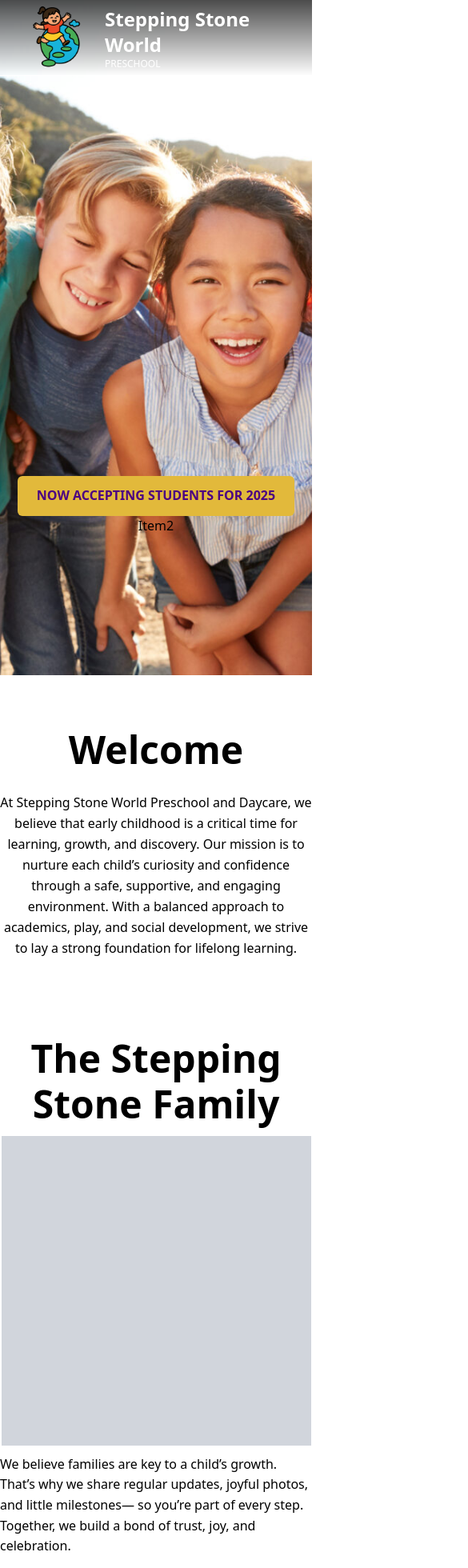
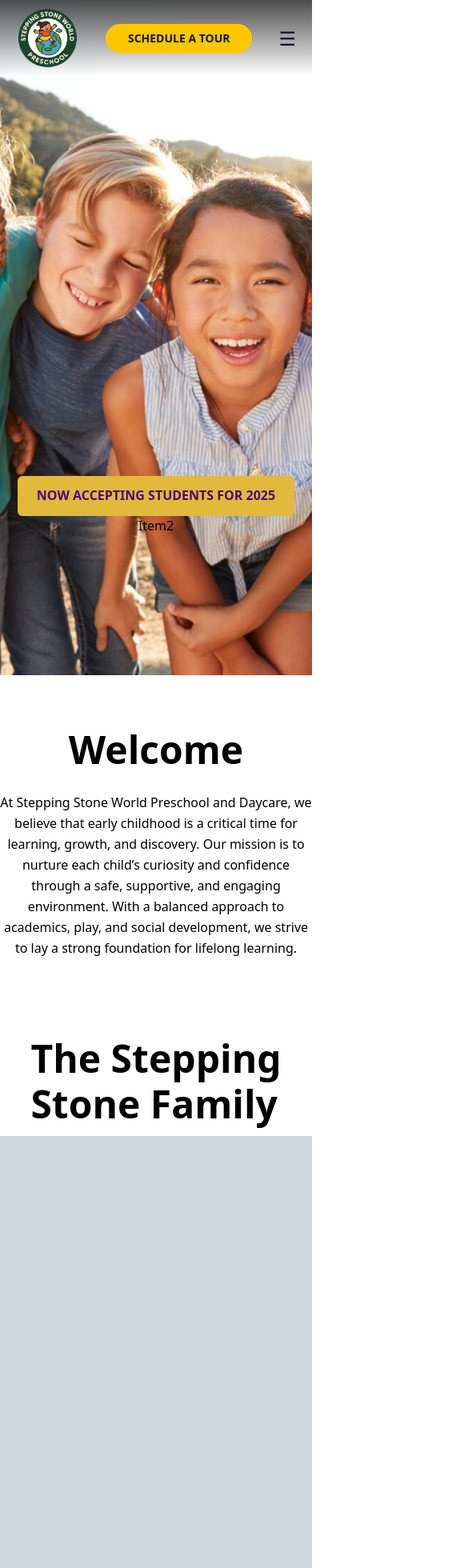
Before and after one commit to Anishb00/PreschoolReactSite, a Next.js app: page / in a window 390 px wide. Shown: the top 1960 px of the page at 80% size, 585 px wide, since content can reach past the window. Built offline with nearby package versions, Linux system fonts and the light colour scheme.

Commit message:
fix: made the landing page more responsive at smaller screen sizes

```diff
--- a/docker-compose.yml
+++ b/docker-compose.yml
@@ -42,6 +42,8 @@ services:
       MYSQL_DATABASE: ${DB_NAME}
       MYSQL_USER: ${DB_USER}
       MYSQL_PASSWORD: ${DB_PASSWORD}
+    # ports:
+    #   - "127.0.0.1:3306:3306" # remove if you want to use app outside of docker containers
     volumes:
       - mysql_data:/var/lib/mysql
       - ./sqlScripts/Schema.sql:/docker-entrypoint-initdb.d/01-schema.sql:ro
--- a/src/app/(site)/components/About.tsx
+++ b/src/app/(site)/components/About.tsx
@@ -1,6 +1,6 @@
 export default function About() {
   return (
-    <section className="flex w-full flex-col items-center space-y-24 pt-16">
+    <section className="flex w-full flex-col items-center pt-16">
       {/* Welcome Section */}
       <div className="mx-auto max-w-3xl text-center">
         <h1 className="mb-6 text-5xl font-semibold">Welcome</h1>
@@ -15,30 +15,29 @@ export default function About() {
       </div>
 
       {/* Middle Section - Two Column */}
-      <div className="flex max-w-[1233px] flex-col items-center justify-center gap-[11px] lg:flex-row">
-        <h2 className="text-center text-5xl font-semibold lg:w-1/3">
+      <div className="mt-24 flex max-w-[1233px] flex-col items-center justify-center gap-[11px] lg:flex-row">
+        <h2 className="text-ce1nter text-5xl font-semibold lg:w-1/3">
           The Stepping
           <br />
           Stone Family
         </h2>
 
-        <div className="h-[387px] w-[387px] bg-gray-300" />
+        <div className="h-[543px] w-[100%] max-w-[543px] bg-gray-300 lg:w-[387px]" />
 
-        <p className="paragraph self-end lg:w-1/3">
-          We believe families are key to a child’s growth. That’s why we share
-          regular updates, joyful photos, and little milestones— so you’re part
-          of every step. Together, we build a bond of trust, joy, and
-          celebration.
+        <p className="px-[10px] paragraph self-end lg:w-1/3 text-center">
+          We believe families are key to a child’s growth. That’s why we share regular updates,
+          joyful photos, and little milestones, so you’re part of every step. Together, we build
+          a bond of trust, joy, and celebration.
         </p>
       </div>
 
       {/* Bottom Section - Image Left, Text Right */}
-      <div className="flex w-full flex-col items-center justify-between gap-8 lg:flex-row">
-        <div className="h-[450px] w-1/2 bg-gray-300" />
+      <div className="mt-12 mb-12 flex w-full flex-col items-center justify-between gap-8 lg:flex-row">
+        <div className="h-[450px] w-[100%] max-w-[543px] bg-gray-300 lg:w-1/2 lg:max-w-none"/>
 
         <div className="text-center lg:w-1/2 lg:text-center">
           <h2 className="mb-4 text-5xl font-semibold">First Steps</h2>
-          <p className="paragraph text-base leading-relaxed">
+          <p className="px-[10px] paragraph text-base leading-relaxed">
             From the moment you arrive, you’ll feel the warmth of our community.
             We create a safe, loving space where children feel supported, seen,
             and excited to learn.
--- a/src/app/(site)/components/Hero.tsx
+++ b/src/app/(site)/components/Hero.tsx
@@ -3,7 +3,7 @@ import Button from "@/app/components/ui/button";
 export default function Hero({ imagename }: { imagename: string }) {
   return (
     <div
-      className="flex h-screen w-full flex-col items-center justify-center bg-green-500 bg-cover bg-center"
+      className="flex h-screen flex-col items-center justify-center bg-green-500 bg-cover bg-center"
       style={{ backgroundImage: `url(${imagename})` }}
     >
       <div className="h-[50%]"></div>
--- a/src/app/(site)/components/Nav.tsx
+++ b/src/app/(site)/components/Nav.tsx
@@ -14,6 +14,7 @@ import styles from "@/app/(site)/rootlayout.module.css";
 
 export default function Navbar({ forceActive = false }: { forceActive?: boolean }) {
   const [active, setActive] = useState(forceActive);
+  const [menuOpen, setMenuOpen] = useState(false);
 
   var pathname = usePathname();
 
@@ -49,9 +50,9 @@ export default function Navbar({ forceActive = false }: { forceActive?: boolean
     <header
       className={`fixed inset-x-0 top-0 z-50 ${active ? styles.navbaractive : styles.navbarinactive}`}
     >
-      <div className="container mx-auto flex items-center justify-between px-6 [box-shadow:inset_0_-1px_0_0_#ffffff]">
-        {/* Logo + Wordmark */}
-        <Link href="/" className="flex items-center space-x-3">
+      <div className="mx-auto flex w-full max-w-screen-2xl items-center justify-between gap-4 px-3 sm:px-5 lg:px-8 [box-shadow:inset_0_-1px_0_0_#ffffff]">
+        {/* Logo + wordmark on wide screens */}
+        <Link href="/" className="hidden flex-shrink-0 items-center space-x-3 xl:flex">
           <Image
             src="/preschoollogo.png"
             alt="SSW"
@@ -67,8 +68,19 @@ export default function Navbar({ forceActive = false }: { forceActive?: boolean
           </div>
         </Link>
 
+        {/* Compact logo when space is tight */}
+        <Link href="/" className="flex flex-shrink-0 items-center xl:hidden">
+          <Image
+            src="/preschoollogowithtext.png"
+            alt="Stepping Stone World Preschool"
+            width={95}
+            height={95}
+            priority
+          />
+        </Link>
+
         {/* Nav links */}
-        <nav className="hidden space-x-8 text-sm font-semibold uppercase md:flex">
+        <nav className="hidden min-w-0 flex-1 items-center justify-between text-sm font-semibold uppercase md:flex">
           <Link href="/AboutUs" style={styleActive('AboutUs')}>About</Link>
           <Link href="/Programs" style={styleActive('Programs')}>Programs</Link>
           <Link href="/Calendar" style={styleActive('Calendar')}>Calendar</Link>
@@ -79,11 +91,35 @@ export default function Navbar({ forceActive = false }: { forceActive?: boolean
         {/* "Schedule a Tour" button */}
         <Link
           href="/schedule"
-          className="hidden rounded-full bg-yellow-400 px-4 py-2 text-sm font-semibold text-gray-900 uppercase transition hover:bg-yellow-500 md:inline-block"
+          className="flex w-1/2 max-w-xs flex-shrink-0 items-center justify-center rounded-full bg-yellow-400 px-3 py-2 text-sm font-semibold uppercase text-gray-900 transition hover:bg-yellow-500 md:w-auto md:max-w-none md:px-4 md:mx-0 mx-auto"
         >
           Schedule a Tour
         </Link>
+
+        {/* Mobile menu button */}
+        <button
+          type="button"
+          onClick={() => setMenuOpen((prev) => !prev)}
+          className="flex flex-shrink-0 items-center rounded-md bg-transparent px-2 py-2 text-gray-900 focus:outline-none focus:ring-2 focus:ring-gray-300 md:hidden"
+          aria-expanded={menuOpen}
+          aria-label="Toggle navigation menu"
+        >
+          <span className="text-2xl">☰</span>
+        </button>
       </div>
+
+      {/* Mobile dropdown menu */}
+      {menuOpen && (
+        <div className="mx-auto w-full max-w-screen-2xl px-3 pb-4 sm:px-5 lg:px-8 md:hidden">
+          <nav className="flex flex-col gap-3 rounded-lg bg-white/80 px-4 py-4 shadow-lg backdrop-blur">
+            <Link href="/AboutUs" style={styleActive('AboutUs')} onClick={() => setMenuOpen(false)}>About</Link>
+            <Link href="/Programs" style={styleActive('Programs')} onClick={() => setMenuOpen(false)}>Programs</Link>
+            <Link href="/Calendar" style={styleActive('Calendar')} onClick={() => setMenuOpen(false)}>Calendar</Link>
+            <Link href="/Curriculum" style={styleActive('Curriculum')} onClick={() => setMenuOpen(false)}>Curriculum</Link>
+            <Link href="/Register" style={styleActive('Register')} onClick={() => setMenuOpen(false)}>Admissions</Link>
+          </nav>
+        </div>
+      )}
     </header>
   );
 }
--- a/src/app/(site)/components/Navigate.tsx
+++ b/src/app/(site)/components/Navigate.tsx
@@ -2,7 +2,7 @@ import CardWithAnimatedButton from "./CardWithAnimatedButton";
 
 export default function Navigate() {
   return (
-    <div className="flex flex-row gap-3 p-3">
+    <div className="flex flex-col gap-3 p-3 md:flex-row">
       <CardWithAnimatedButton text="Our Prospectus" />
       <CardWithAnimatedButton text="Our Values" />
       <CardWithAnimatedButton text="Join Us" />
--- a/src/app/(site)/components/PhotoCarousel.tsx
+++ b/src/app/(site)/components/PhotoCarousel.tsx
@@ -18,7 +18,7 @@ export default function PhotoCarousel({ filenames }: { filenames: string[] }) {
   const goNext = () => setCurrIndex((currIndex + 1) % filenames.length);
 
   return (
-    <section className="relative mx-auto -mt-50 mb-20 h-[500px] w-[90%] max-w-5xl overflow-hidden rounded-2xl shadow">
+    <section className="relative mx-auto -mt-50 mb-20 h-[500px] w-full max-w-5xl overflow-hidden shadow md:w-[90%] md:rounded-2xl">
       {/* Image row */}
       <div
         className="flex h-full w-full transition-transform duration-700 ease-in-out"
--- a/src/app/(site)/components/Testimony.tsx
+++ b/src/app/(site)/components/Testimony.tsx
@@ -12,7 +12,7 @@ export default function Testimony() {
           We provide certified academic and developmental learning for children
           in the following age and grade levels:
         </p>
-        <ul className="grid list-inside list-disc grid-cols-2 gap-x-8 gap-y-2 text-lg">
+        <ul className="grid list-inside list-disc grid-cols-1 gap-x-8 gap-y-2 text-lg md:grid-cols-2">
           <li>Toddlers (18 months and up)</li>
           <li>Preschool</li>
           <li>Pre-Kindergarten</li>
```
Also changed, not shown: src/app/(site)/components/Footer.tsx (+8 -15 lines), src/app/(site)/components/Location.tsx (+5 -3 lines), public/preschoollogowithtext.png (added).
